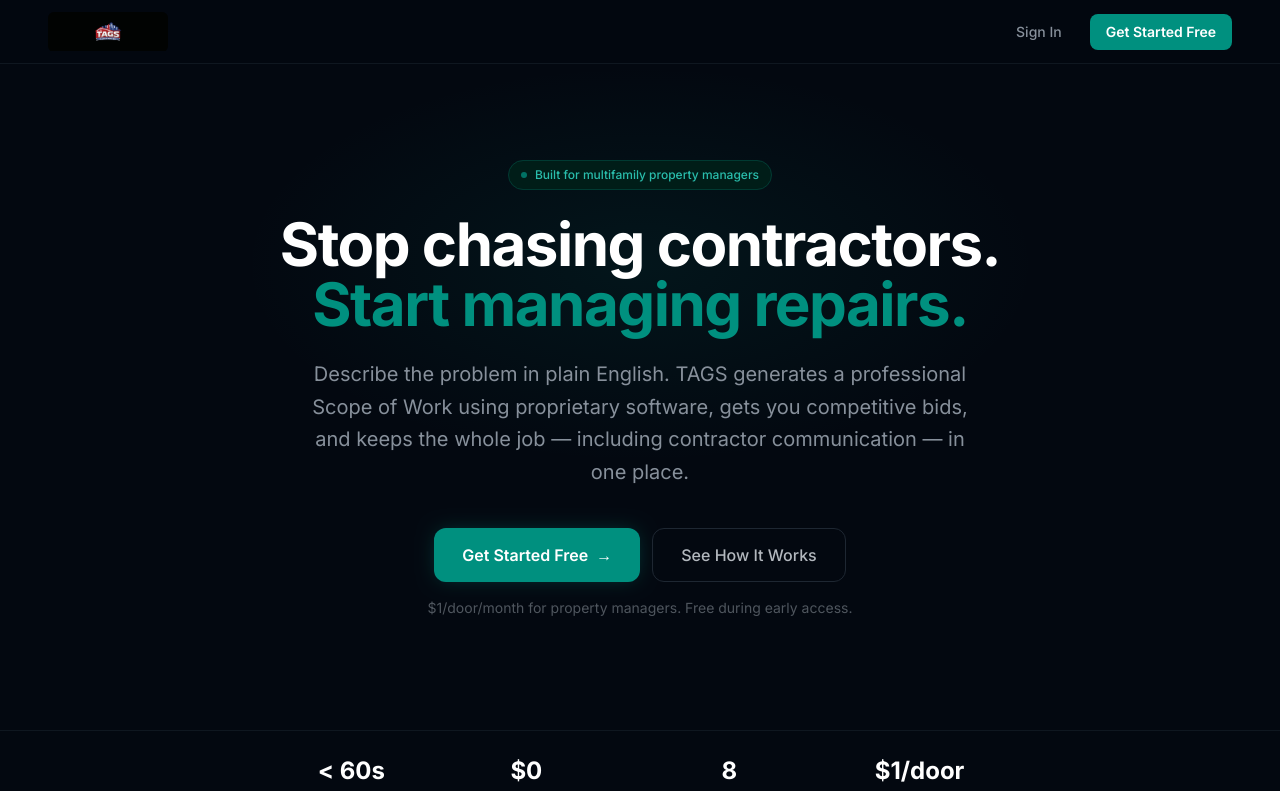
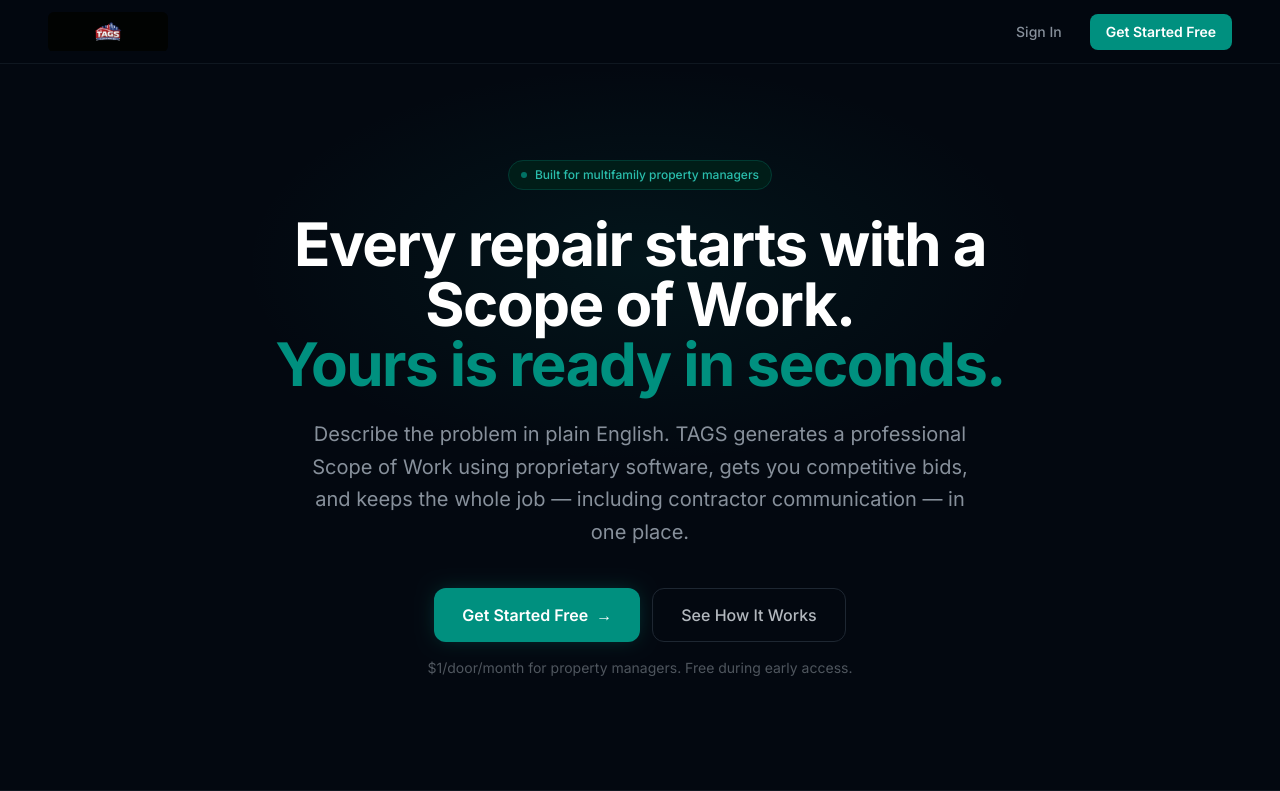
Before and after one commit to willcoatney/tags, a Next.js app: page / in a window 1280 px wide. Shown: the top 791 px of the page. Built offline with nearby package versions, Linux system fonts and the light colour scheme; no server answers.

Commit message:
hero: update headline to center AI-generated SOW as core differentiator

```diff
--- a/src/app/page.tsx
+++ b/src/app/page.tsx
@@ -58,8 +58,8 @@
           </div>
 
           <h1 className="text-5xl md:text-6xl font-bold text-white leading-[1.08] tracking-tight mb-6">
-            Stop chasing contractors.<br />
-            <span style={{ color: 'oklch(0.57 0.135 183)' }}>Start managing repairs.</span>
+            Every repair starts with a Scope of Work.<br />
+            <span style={{ color: 'oklch(0.57 0.135 183)' }}>Yours is ready in seconds.</span>
           </h1>
 
           <p className="text-xl leading-relaxed mb-10 max-w-2xl mx-auto" style={{ color: 'oklch(0.65 0.02 252)' }}>
```
